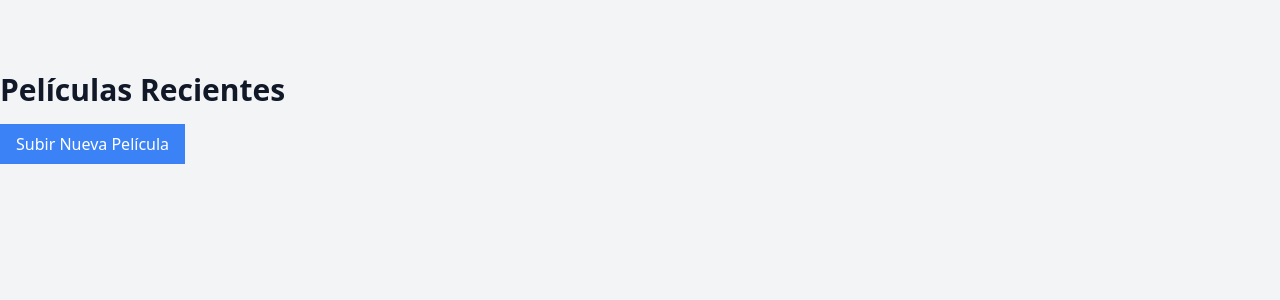
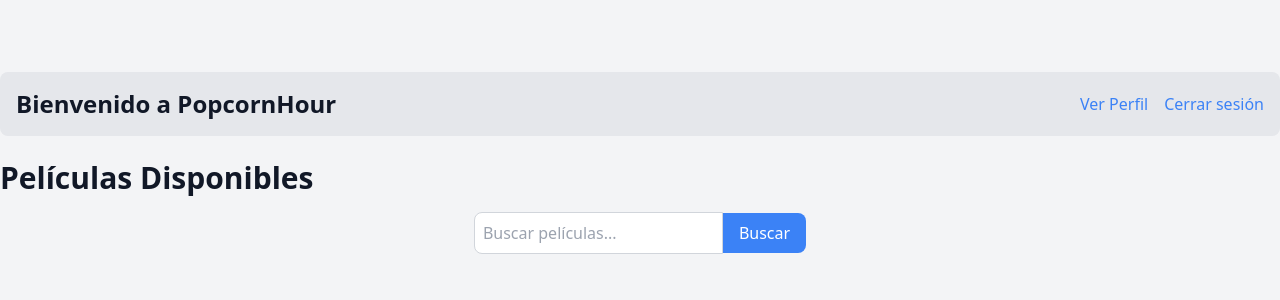
Before and after one commit to erubanel2307066/proyecto_final_PopcornHour, a Flask app: page / in a window 1280 px wide. Shown: the part 92-392 px from the top of the page. Run offline with Flask 2, Linux system fonts and the light colour scheme; the visitor is signed in with stand-in values (Sample User, id 1); data that the repository does not hold is empty.

Commit message:
creamos la plantilla perfil y un menu

```diff
--- a/app.py
+++ b/app.py
@@ -188,6 +188,34 @@
     flash("Comentario eliminado exitosamente.", "success")
     return redirect(url_for('ver_pelicula', pelicula_id=comentario['pelicula_id']))
 
+@app.route('/perfil')
+@login_required
+def perfil():
+    # Lógica para obtener datos del usuario
+    usuario = client.table('usuarios').select('email').eq('id', current_user.id).execute().data[0]
+    peliculas_subidas = client.table('peliculas').select('*').eq('moderador_id', current_user.id).execute().data
+    comentarios = client.table('comentarios').select('*').eq('usuario_id', current_user.id).execute().data
+
+    return render_template('perfil.html', usuario=usuario, peliculas_subidas=peliculas_subidas, comentarios=comentarios)
+
+@app.route('/buscar', methods=['GET', 'POST'])
+def buscar():
+    peliculas = []
+    if request.method == 'POST':
+        termino = request.form['termino']
+
+        # Buscar películas por título
+        peliculas = client.table('peliculas').select('*').ilike('titulo', f'%{termino}%').execute().data
+
+    return render_template('buscar.html', peliculas=peliculas)
+
+@app.route('/mejores_calificaciones')
+def mejores_calificaciones():
+    # Obtener películas con sus calificaciones promedio ordenadas de mayor a menor
+    peliculas = client.rpc('obtener_peliculas_mejor_calificadas').execute().data
+    return render_template('mejores_calificaciones.html', peliculas=peliculas)
+
+
 # Ruta para cerrar sesión
 @app.route('/logout')
 @login_required
--- a/templates/base.html
+++ b/templates/base.html
@@ -21,6 +21,13 @@
       {% endif %}
     {% endwith %}
     {% block content %}{% endblock %}
+
+
+    <form action="{{ url_for('buscar') }}" method="POST" class="flex items-center justify-center">
+      <input type="text" name="termino" placeholder="Buscar películas..." class="border border-gray-300 p-2 rounded-l-lg">
+      <button type="submit" class="bg-blue-500 text-white px-4 py-2 rounded-r-lg">Buscar</button>
+    </form>
+
   </div>
 </body>
 </html>
--- a/templates/home.html
+++ b/templates/home.html
@@ -2,12 +2,26 @@
 
 {% block content %}
   <div class="container mx-auto mt-10">
-    <h2 class="text-3xl font-bold mb-4">Películas Recientes</h2>
 
-    {% if current_user.is_authenticated %}
-      <a href="{{ url_for('subir_pelicula') }}" class="bg-blue-500 text-white px-4 py-2 mb-4 inline-block">Subir Nueva Película</a>
-    {% endif %}
+    <!-- Barra de navegación personalizada en la pantalla principal -->
+    <header class="flex justify-between items-center bg-gray-200 p-4 rounded-lg mb-6">
+      <h2 class="text-2xl font-bold">Bienvenido a PopcornHour</h2>
 
+      <nav>
+        <ul class="flex space-x-4">
+          {% if current_user.is_authenticated %}
+            <li><a href="{{ url_for('perfil') }}" class="text-blue-500">Ver Perfil</a></li>
+            <li><a href="{{ url_for('logout') }}" class="text-blue-500">Cerrar sesión</a></li>
+          {% else %}
+            <li><a href="{{ url_for('login') }}" class="text-blue-500">Iniciar sesión</a></li>
+            <li><a href="{{ url_for('register') }}" class="text-blue-500">Registrarse</a></li>
+          {% endif %}
+        </ul>
+      </nav>
+    </header>
+
+    <!-- Contenido de las películas disponibles -->
+    <h2 class="text-3xl font-bold mb-4">Películas Disponibles</h2>
     <div class="grid grid-cols-3 gap-4">
       {% for pelicula in peliculas %}
         <div class="bg-white shadow-md p-4 rounded-lg">
```
Also changed, not shown: templates/buscar.html (added, +20 -0 lines), templates/mejores_calificaciones.html (added, +21 -0 lines), templates/perfil.html (added, +36 -0 lines), static/img/232.jpg (added).
